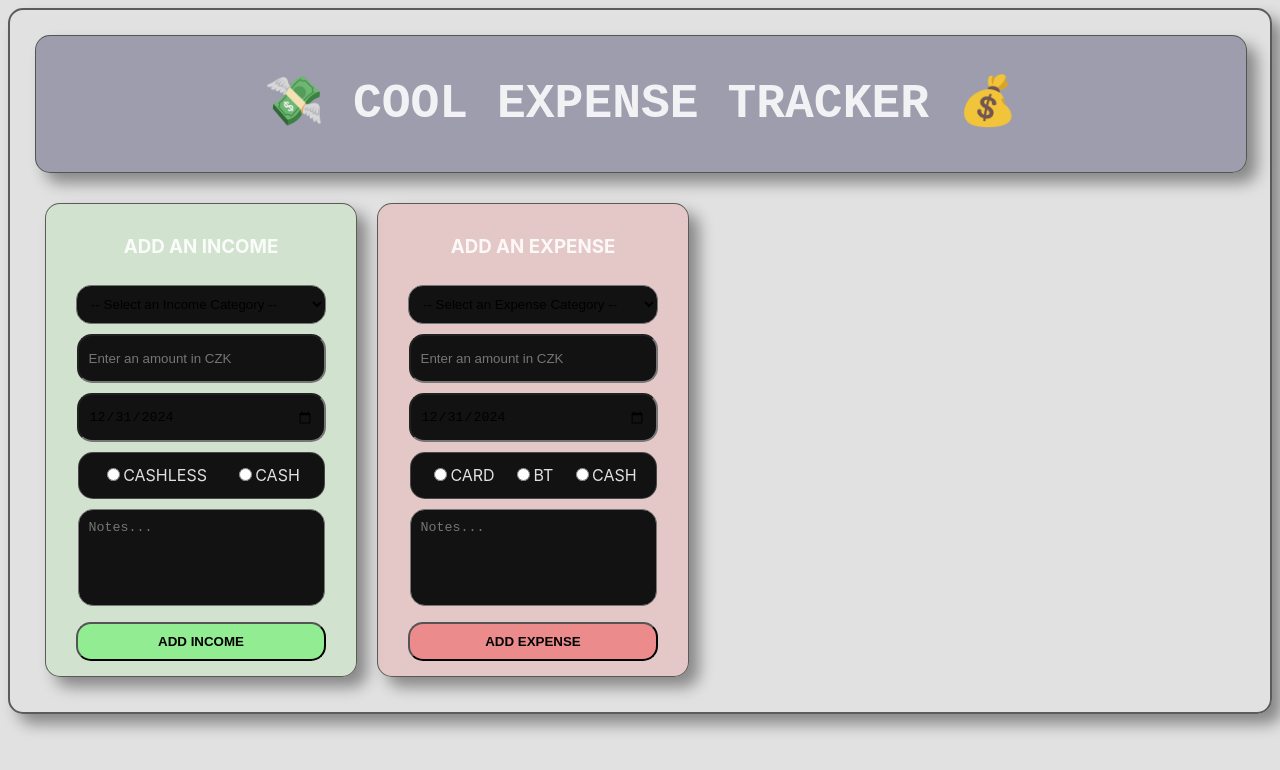
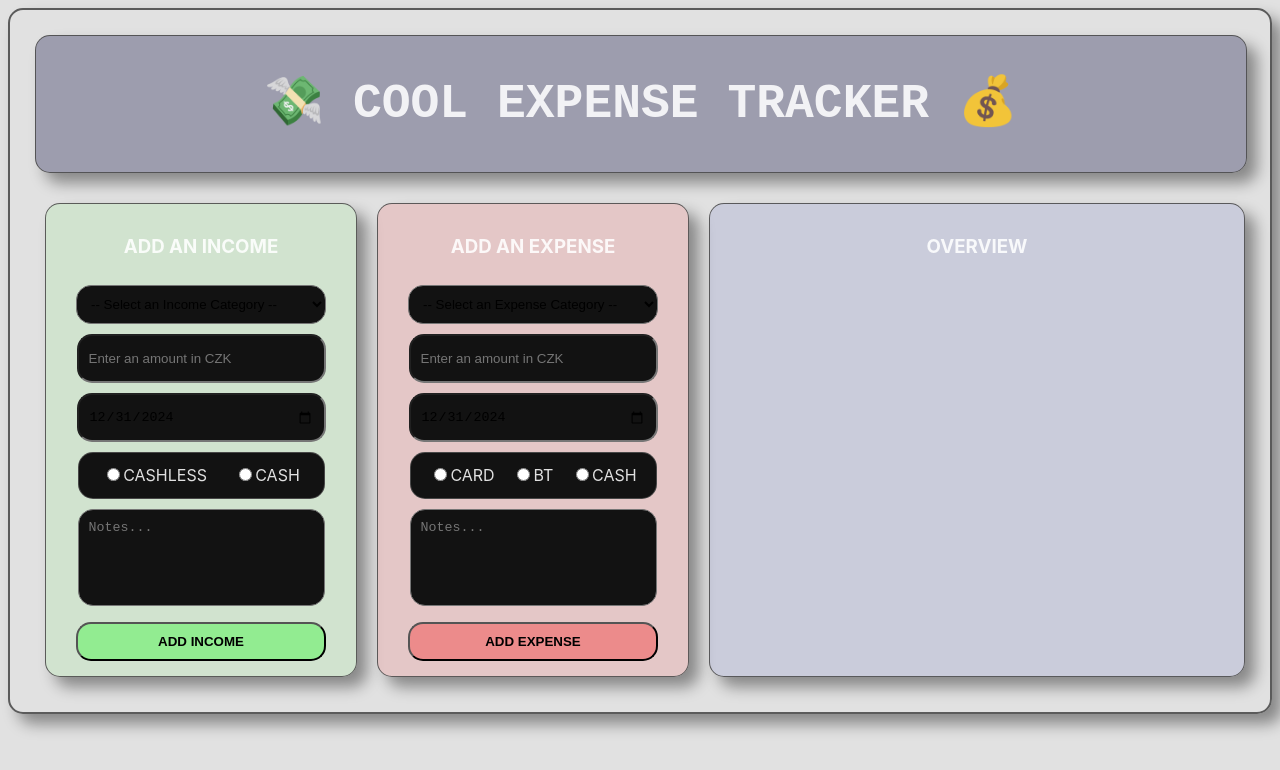
Before and after one commit to petr-khul/expenses-tracker, a React (Vite) app in the folder expense-tracker/: page / in a window 1280 px wide. Shown: the top 770 px of the page. Built offline with nearby package versions, Linux system fonts and the light colour scheme; no server answers.

Commit message:
finalized layout

```diff
--- a/expense-tracker/src/App.css
+++ b/expense-tracker/src/App.css
@@ -29,5 +29,5 @@
 
 .main-modules {
   display: inline-flex;
-
+  width: 100%;
 }
--- a/expense-tracker/src/Income.jsx
+++ b/expense-tracker/src/Income.jsx
@@ -56,8 +56,8 @@ function Income(props){
         }
 
         // log to console for debugging purposes
-        console.log(newIncomeRecord);
-        console.log(records);
+        //console.log(newIncomeRecord);
+        //console.log(records);
 
         // Save the record and update the state in the parent
         saveRecords(newIncomeRecord).then((success) => {
--- a/expense-tracker/src/Overview.jsx
+++ b/expense-tracker/src/Overview.jsx
@@ -1,9 +1,12 @@
+import React, {useState, useEffect} from "react";
+import styles from "./Overview.module.css";
 
 function Overview(){
     return(
-        <>
+        <div className={styles.overview}>
+            <h3>Overview</h3>
 
-        </>
+        </div>
     )
 }
 
--- /dev/null
+++ b/expense-tracker/src/Overview.module.css
@@ -0,0 +1,13 @@
+.overview {
+    flex-grow: 1;
+    border: 1px solid hsla(0, 0%, 30%, 0.9);
+    display: flex;
+    justify-content: center;
+    padding: 10px 30px;
+    margin: 10px;
+    margin-right: 0px;
+    background-color: hsla(234, 90%, 35%, 0.1);
+    border-radius: 15px;
+    text-align: center;
+    box-shadow: 10px 10px 15px rgba(0, 0, 0, 0.4);
+}
```
